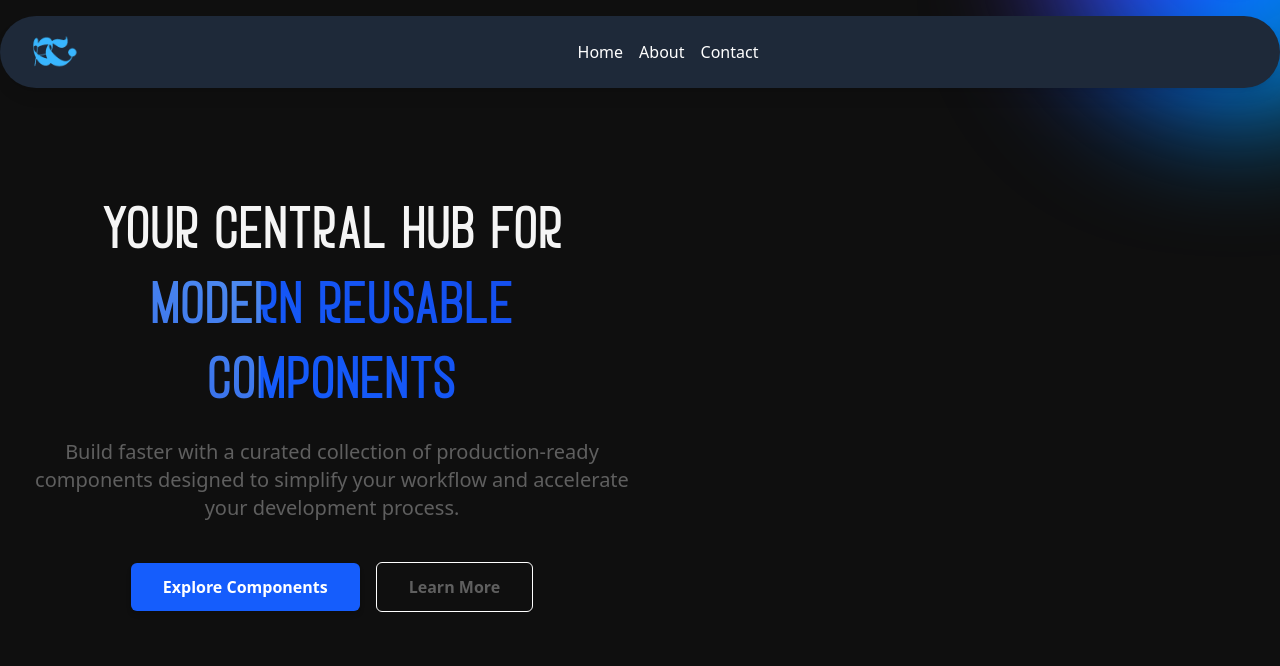
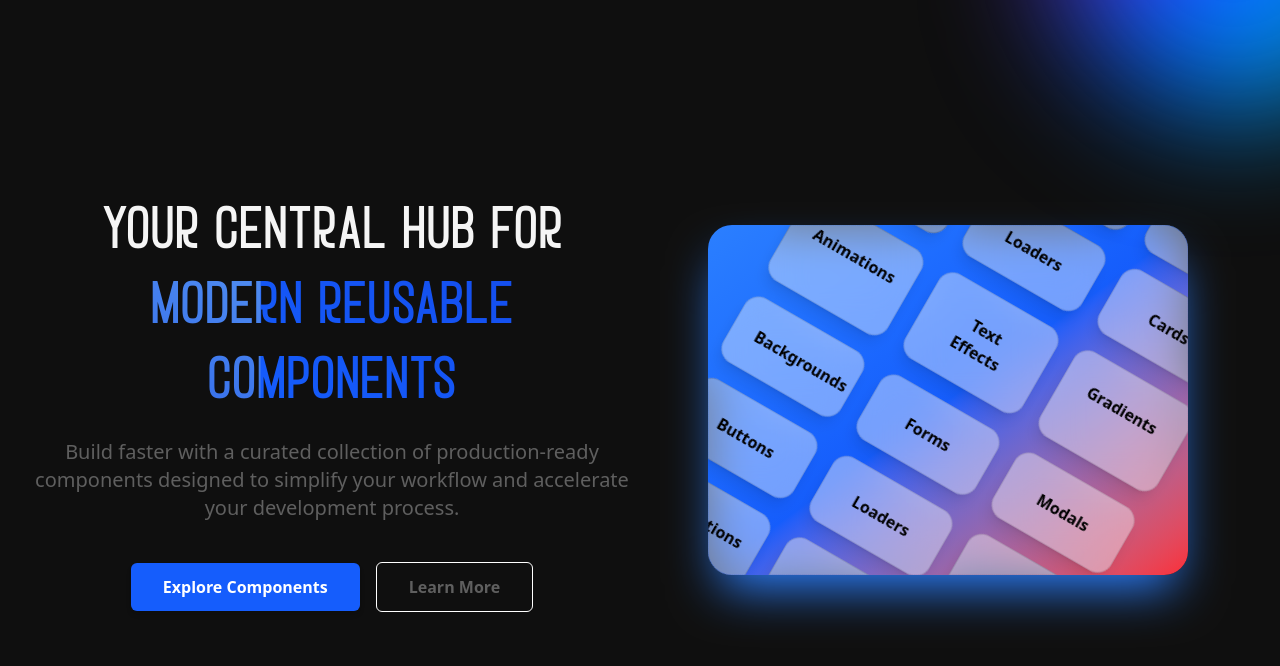
Before and after one commit to vamsi-jagatha/Reusable-Components, a React (Vite) app: page / in a window 1280 px wide. Shown: the top 666 px of the page. Built offline with nearby package versions, Linux system fonts and the light colour scheme.

Commit message:
feat: add CardsMatrix component for animated card scrolling and integrate it into Home page

```diff
--- /dev/null
+++ b/src/components/cards/Cards-1.jsx
@@ -0,0 +1,97 @@
+import { useRef, useEffect } from "react";
+import { gsap } from "gsap";
+
+const CardsMatrix = ({
+  items = [
+    { name: "Buttons" },
+    { name: "Loaders" },
+    { name: "Cards" },
+    { name: "Animations" },
+    { name: "Text Effects" },
+    { name: "Gradients" },
+    { name: "Backgrounds" },
+    { name: "Forms" },
+    { name: "Modals" },
+  ],
+
+  scrollDuration = 8, // gsap scrolling speed
+  copies = 4, // repeated grid copies
+  containerGradient = "bg-linear-to-br from-blue-500 via-blue-600 to-red-500",
+  shadowClass = "shadow-2xl shadow-blue-500",
+  cardClass = "", // custom card style override
+}) => {
+  const scrollRef = useRef(null);
+
+  useEffect(() => {
+    const el = scrollRef.current;
+    if (!el) return;
+
+    let tween;
+    const id = requestAnimationFrame(() => {
+      const singleHeight = el.scrollHeight / copies;
+
+      el.style.transform = `translateY(0px)`;
+
+      tween = gsap.to(el, {
+        y: -singleHeight,
+        duration: scrollDuration,
+        ease: "none",
+        repeat: -1,
+        modifiers: {
+          y: (value) => {
+            const v = parseFloat(value);
+            const wrapped = gsap.utils.wrap(-singleHeight, 0)(v);
+            return wrapped + "px";
+          },
+        },
+      });
+    });
+
+    return () => {
+      cancelAnimationFrame(id);
+      if (tween) tween.kill();
+    };
+  }, [copies, scrollDuration]);
+
+  return (
+    <div
+      className={`overflow-hidden rounded-3xl ${containerGradient} ${shadowClass}`}
+    >
+      <div className="flex h-[350px] w-full rotate-30 items-center justify-center px-4">
+        <div ref={scrollRef} style={{ willChange: "transform" }}>
+          {Array.from({ length: copies }).map((_, i) => (
+            <Grid key={i} items={items} cardClass={cardClass} />
+          ))}
+        </div>
+      </div>
+    </div>
+  );
+};
+
+const Grid = ({ items, cardClass }) => (
+  <div className="grid grid-cols-3 gap-5 max-w-md mb-5">
+    {items.map((item, i) => (
+      <Card key={i} title={item.name} cardClass={cardClass} />
+    ))}
+  </div>
+);
+
+const Card = ({ title, cardClass }) => (
+  <div
+    className={`
+      p-6 rounded-2xl
+      border shadow-lg
+      backdrop-blur-xl
+      transition transform
+      hover:-translate-y-2
+      cursor-pointer
+      bg-white/40 border-black/10 text-black
+      dark:bg-white/5 dark:border-white/10 dark:text-white
+      ${cardClass}
+    `}
+  >
+    <p className="font-semibold text-sm md:text-base">{title}</p>
+  </div>
+);
+
+export default CardsMatrix;
--- a/src/layouts/MainLayout.jsx
+++ b/src/layouts/MainLayout.jsx
@@ -1,20 +1,10 @@
 import { Outlet } from "react-router-dom";
 import Header from "../components/Headers/Header-1";
-import logoImg from "../assets/images/logo.png";
 import ScrollToTop from "../components/ScrollToTop/ScrollToTop-1";
 
 export default function MainLayout() {
   return (
     <div className="bg-primary-dark text-secondary-white">
-      <Header
-        logo={logoImg}
-        navItems={[
-          { label: "Home", href: "/" },
-          { label: "About", href: "/about" },
-          { label: "Contact", href: "/contact" },
-        ]}
-      />
-
       <ScrollToTop />
 
       <main>
--- a/src/pages/Home.jsx
+++ b/src/pages/Home.jsx
@@ -4,6 +4,7 @@ import GradientText from "../components/GradientText/GradientText1";
 import GradientBg from "../components/Backgrounds/GradientBg-1";
 import ShimmerText from "../components/ShimmerEffect/ShimmerText1";
 import HomeSvg from "../../public/svgs/home.svg";
+import CardsMatrix from "../components/cards/Cards-1";
 
 const Home = () => {
   return (
@@ -44,7 +45,11 @@ const Home = () => {
           </div>
         </div>
         {/* Right Section */}
-        <div className="flex-1"></div>
+        <div className="flex-1">
+          <div className="flex-1 flex items-center justify-center">
+            <CardsMatrix />
+          </div>
+        </div>
       </section>
     </>
   );
```
